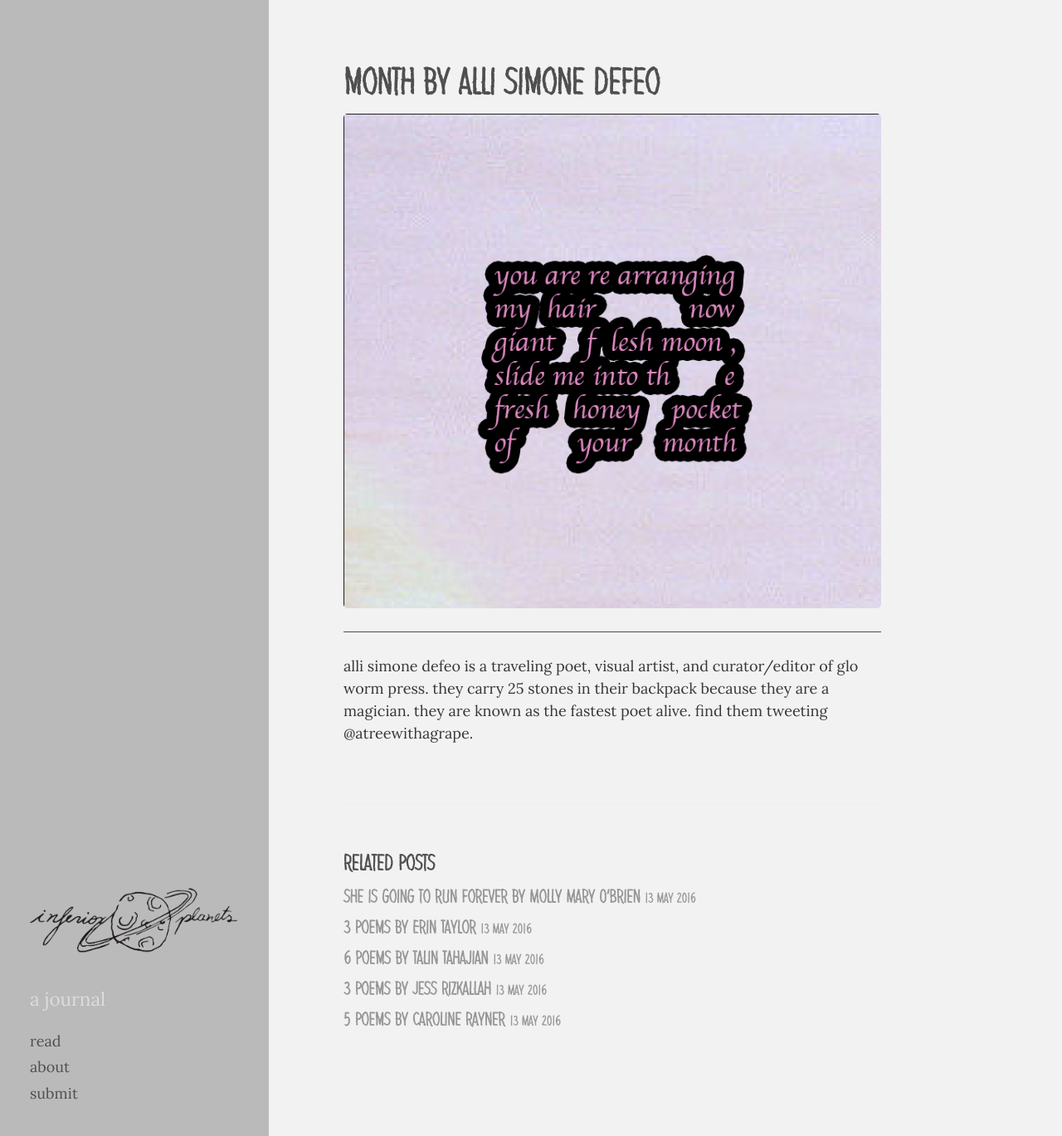
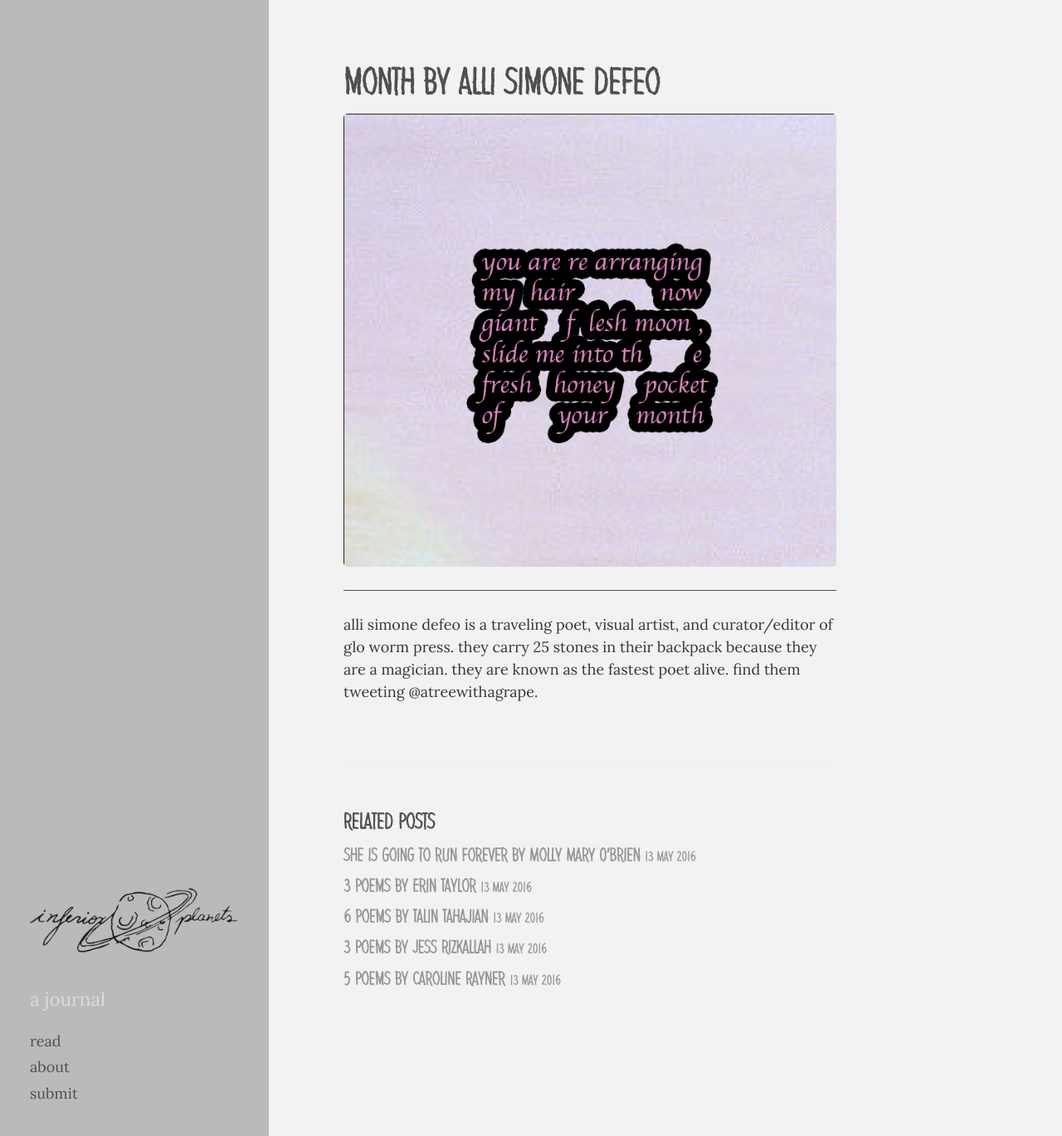
Before and after one commit to inferiorplanets/inferiorplanets.github.io, a Jekyll site: the page built from _posts/issue2/2016-05-13-defeo.md, in a window 1280 px wide and 1369 px high. Shown: the whole window at 83% size. Built offline with Jekyll 4.4.1, drawn with Linux system fonts in a browser that asks for light colours; some web fonts are replaced.

Commit message:
new pieces

```diff
--- a/public/css/hyde.css
+++ b/public/css/hyde.css
@@ -145,7 +145,7 @@ a.sidebar-nav-item:focus {
 
 @media (min-width: 48em) {
   .content {
-    max-width: 38rem;
+    max-width: 35rem;
     margin-left: 20rem;
     margin-right: 2rem;
   }
```
